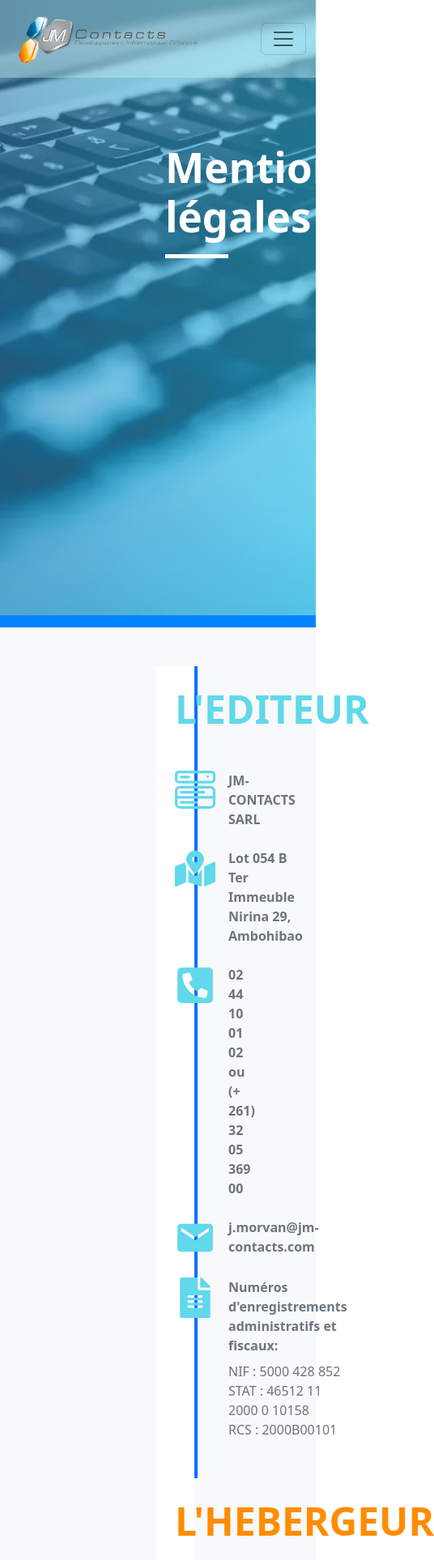
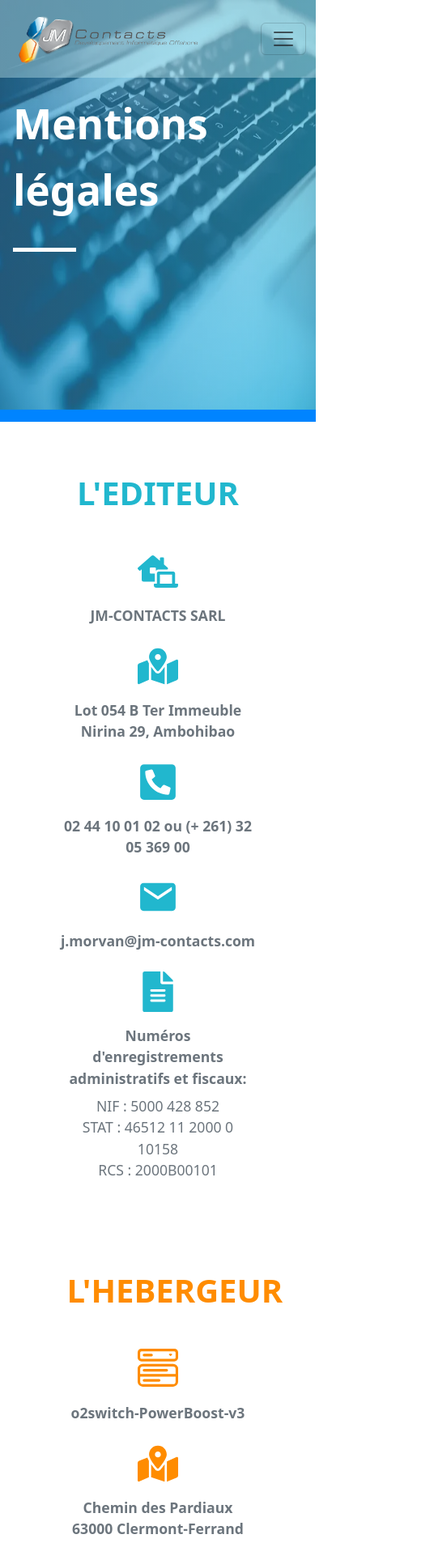
Before and after one commit to KantoAri/JMC-ReactProject, a React (Create React App) app: page /mentions-legales in a window 390 px wide. Shown: the top 1927 px of the page at 81% size, 536 px wide, since content can reach past the window. Built offline with nearby package versions, Linux system fonts and the light colour scheme.

Commit message:
feat: finalize legal mentions responsive design

```diff
--- /dev/null
+++ b/src/components/MentionLegales/MentionLegales.css
@@ -0,0 +1,103 @@
+.mention-hero {
+  background-image: linear-gradient(
+      to right,
+      rgba(52, 148, 206, 0.52),
+      rgba(46, 206, 255, 0.5)
+    ),
+    url("../../assets/mention-legale-1024x682.webp");
+  background-size: 100% 110%;
+  background-repeat: no-repeat;
+  min-height: 60vh;
+}
+
+.mention-title {
+  padding-bottom: 20px;
+  font-size: clamp(3.2rem, 8vw, 4rem);
+  margin-top: clamp(10rem, 5vw, 20rem);
+  position: relative;
+  text-align: center;
+}
+
+.underline-desktop {
+  position: absolute;
+  bottom: 0;
+  left: 0;
+  height: 5px;
+  background-color: #ffffffff;
+  width: clamp(4rem, 20vw, 8rem);
+}
+
+.underline-mobile {
+  height: 5px;
+  background-color: #ffffffff;
+  width: clamp(4rem, 20vw, 8rem);
+  margin: 30px 0;
+}
+
+@media (min-width: 768px) {
+  .underline-desktop {
+    display: block;
+  }
+  .underline-mobile {
+    display: none;
+  }
+  .mention-title {
+    margin-left: 12rem;
+  }
+  .info-row {
+    font-size: 1rem;
+  }
+}
+
+.mention-content {
+  border-top: 15px solid #0084ffff;
+  border-bottom: 15px solid #0084ffff;
+  padding: 0 12rem;
+}
+
+.editor-box {
+  background-color: white;
+  padding: 1rem;
+  height: 100%;
+  border-right: 4px solid #0d6efd;
+}
+
+@media (max-width: 767px) {
+  .mention-title {
+    text-align: left;
+    line-height: 1.6;
+    margin-top: 6rem !important;
+  }
+  .editor-box {
+    border-right: none;
+  }
+  .mention-hero {
+    padding: 1rem;
+    background-size: 100% 110%;
+    background-repeat: no-repeat;
+  }
+}
+
+.hebergeur-box {
+  background-color: white;
+  padding: 1rem;
+  height: 100%;
+}
+
+.section-title {
+  font-size: 2.5rem;
+  margin-bottom: 1rem;
+  text-align: start;
+}
+
+.editor-color {
+  color: #21b7ceff;
+}
+
+.hebergeur-color {
+  color: #ff8c00;
+}
+
+.info-row {
+  font-size: 1.1rem;
+}
--- a/src/components/MentionLegales/MentionLegales.jsx
+++ b/src/components/MentionLegales/MentionLegales.jsx
@@ -1,11 +1,14 @@
 import backgroundImg from "../../assets/mention-legale-1024x682.webp";
 import { useState, useEffect } from "react";
-import { FaPhoneSquareAlt } from "react-icons/fa";
+import {
+  FaPhoneSquareAlt,
+  FaFileAlt,
+  FaMapMarkedAlt,
+  FaLaptopHouse,
+} from "react-icons/fa";
 import { IoMdMail } from "react-icons/io";
-import { FaFileAlt } from "react-icons/fa";
-import { FaMapMarkedAlt } from "react-icons/fa";
 import { BsMenuButtonWide } from "react-icons/bs";
-import { FaLaptopHouse } from "react-icons/fa";
+import "./MentionLegales.css";
 
 const MentionLegales = () => {
   const [animationComplete, setAnimationComplete] = useState(false);
@@ -15,120 +18,89 @@ const MentionLegales = () => {
   }, []);
 
   const iconSize = 50;
-  const editeurColor = "#61d8ebff";
-  const hebergeurColor = "#ff8c00";
 
   return (
     <>
-      <div
-        className="container-fluid hello position-relative pt-3"
-        style={{
-          backgroundImage: ` linear-gradient(to right, rgba(52, 148, 206, 0.52), rgba(46, 206, 255, 0.5)), url(${backgroundImg})`,
-          backgroundSize: "100% 110%",
-          minHeight: "60vh",
-          backgroundRepeat: "no-repeat",
-        }}
-      >
-        <h1
-          className="fw-bold position-relative text-white"
-          style={{
-            paddingBottom: "20px",
-            fontSize: "5rem",
-            fontSize: "clamp(3.2rem, 8vw, 4rem)",
-            marginTop: "clamp(10rem, 5vw, 20rem)",
-            marginLeft: "12rem",
-          }}
-        >
-          Mentions légales{" "}
-          <span
-            style={{
-              position: "absolute",
-              bottom: 0,
-              left: 0,
-              width: "8rem",
-              height: "5px",
-              backgroundColor: "#ffffffff",
-              width: "clamp(4rem, 20vw, 8rem)",
-            }}
-          ></span>
+      <div className="mention-hero  position-relative pt-3 ">
+        <h1 className="mention-title fw-bold position-relative text-white text-md-start ">
+          Mentions légales
+          <span className="underline-desktop d-none d-md-block"></span>
+          <span className="underline-mobile d-md-none d-block "></span>
         </h1>
       </div>
+
+      <div className="mention-content container-fluid py-5 px-md-5 px-3">
         <div
-        className="container-fluid py-5"
-        style={{
-          backgroundColor: "#f8f9fa",
-          borderTop: "15px solid #0084ffff",
-          borderBottom: "15px solid #0084ffff",
-          padding: "0 12rem",
-        }}
+          className="row content-row"
+          style={{ width: "83%", margin: "auto" }}
         >
-        <div className="row">
-          <div className="col-md-6 pe-md-4">
-            <div className="bg-white p-4 h-100 border-end border-primary border-4">
-              <h2
-                className=" fw-bold mb-5"
-                style={{ fontSize: "3rem", color: editeurColor }}
-              >
+          <div className="col-md-6 pe-md-4 mb-5 mb-md-0">
+            <div className="editor-box">
+              <h2 className="section-title fw-bold mb-5 text-center text-md-start editor-color">
                 L'EDITEUR
               </h2>
 
-              <div className="mb-4 d-flex align-items-start">
-                <div className="me-3">
-                  <BsMenuButtonWide color={editeurColor} size={iconSize} />
+              <div className="mb-4 d-flex flex-md-row flex-column text-center text-md-start info-row">
+                <div className="me-md-3 mb-3 mb-md-0 d-flex justify-content-center icon">
+                  <FaLaptopHouse color="#21b7ceff" size={iconSize} />
                 </div>
                 <div>
-                  <strong className="text-secondary">JM-CONTACTS SARL</strong>
+                  <strong className="text-secondary info-text">
+                    JM-CONTACTS SARL
+                  </strong>
                 </div>
               </div>
 
-              <div className="mb-4 d-flex align-items-start">
-                <div className="me-3">
-                  <FaMapMarkedAlt color={editeurColor} size={iconSize} />
+              <div className="mb-4 d-flex flex-md-row flex-column text-center text-md-start info-row">
+                <div className="me-md-3 mb-3 mb-md-0 d-flex justify-content-center icon">
+                  <FaMapMarkedAlt color="#21b7ceff" size={iconSize} />
                 </div>
                 <div>
-                  <span className="text-secondary">
+                  <span className="text-secondary info-text">
                     <strong>Lot 054 B Ter Immeuble Nirina 29, Ambohibao</strong>
                   </span>
                 </div>
               </div>
 
-              <div className="mb-4 d-flex align-items-start">
-                <div className="me-3">
-                  <FaPhoneSquareAlt color={editeurColor} size={iconSize} />
+              <div className="mb-4 d-flex flex-md-row flex-column text-center text-md-start info-row">
+                <div className="me-md-3 mb-3 mb-md-0 d-flex justify-content-center icon">
+                  <FaPhoneSquareAlt color="#21b7ceff" size={iconSize} />
                 </div>
                 <div>
-                  <span className="text-secondary">
+                  <span className="text-secondary info-text">
                     <strong>02 44 10 01 02 ou (+ 261) 32 05 369 00</strong>
                   </span>
                 </div>
               </div>
 
-              <div className="mb-4 d-flex align-items-start">
-                <div className="me-3">
-                  <IoMdMail color={editeurColor} size={iconSize} />
+              <div className="mb-4 d-flex flex-md-row flex-column text-center text-md-start info-row">
+                <div className="me-md-3 mb-3 mb-md-0 d-flex justify-content-center icon">
+                  <IoMdMail color="#21b7ceff" size={iconSize} />
                 </div>
                 <div>
-                  <span className="text-secondary">
+                  <span className="text-secondary info-text">
                     <strong>j.morvan@jm-contacts.com</strong>
                   </span>
                 </div>
               </div>
 
-              <div className="mb-4 d-flex align-items-start">
-                <div className="me-3">
-                  <FaFileAlt color={editeurColor} size={iconSize} />
+              <div className="mb-4 d-flex flex-md-row flex-column text-center text-md-start info-row">
+                <div className="me-md-3 mb-3 mb-md-0 d-flex justify-content-center icon">
+                  <FaFileAlt color="#21b7ceff" size={iconSize} />
                 </div>
                 <div>
-                  <div>
-                    <strong className="text-secondary">
+                  <strong className="text-secondary info-text">
                     Numéros d'enregistrements administratifs et fiscaux:
                   </strong>
                   <div className="mt-2">
-                      <div className="text-secondary">NIF : 5000 428 852</div>
-                      <div className="text-secondary">
+                    <div className="text-secondary info-text">
+                      NIF : 5000 428 852
+                    </div>
+                    <div className="text-secondary info-text">
                       STAT : 46512 11 2000 0 10158
                     </div>
-                      <div className="text-secondary">RCS : 2000B00101</div>
+                    <div className="text-secondary info-text">
+                      RCS : 2000B00101
                     </div>
                   </div>
                 </div>
@@ -137,74 +109,69 @@ const MentionLegales = () => {
           </div>
 
           <div className="col-md-6 ps-md-4">
-            <div className="bg-white p-4 h-100">
-              <h2
-                className="fw-bold mb-5"
-                style={{ fontSize: "3rem", color: hebergeurColor }}
-              >
+            <div className="hebergeur-box bg-white p-4 h-100">
+              <h2 className="section-title fw-bold mb-5 text-start text-md-start hebergeur-color">
                 L'HEBERGEUR
               </h2>
 
-              <div className="mb-4 d-flex align-items-start">
-                <div className="me-3">
-                  <FaLaptopHouse color={hebergeurColor} size={iconSize} />
+              <div className="mb-4 d-flex flex-md-row flex-column text-center text-md-start info-row">
+                <div className="me-md-3 mb-3 mb-md-0 d-flex justify-content-center icon">
+                  <BsMenuButtonWide color="#ff8c00" size={iconSize} />
                 </div>
                 <div>
-                  <strong className="text-secondary">
+                  <strong className="text-secondary info-text">
                     o2switch-PowerBoost-v3
                   </strong>
                 </div>
               </div>
 
-              <div className="mb-4 d-flex align-items-start">
-                <div className="me-3">
-                  <FaMapMarkedAlt color={hebergeurColor} size={iconSize} />
+              <div className="mb-4 d-flex flex-md-row flex-column text-center text-md-start info-row">
+                <div className="me-md-3 mb-3 mb-md-0 d-flex justify-content-center icon">
+                  <FaMapMarkedAlt color="#ff8c00" size={iconSize} />
                 </div>
                 <div>
-                  <span className="text-secondary">
+                  <span className="text-secondary info-text">
                     <strong>Chemin des Pardiaux 63000 Clermont-Ferrand</strong>
                   </span>
                 </div>
               </div>
 
-              <div className="mb-4 d-flex align-items-start">
-                <div className="me-3">
-                  <FaPhoneSquareAlt color={hebergeurColor} size={iconSize} />
+              <div className="mb-4 d-flex flex-md-row flex-column text-center text-md-start info-row">
+                <div className="me-md-3 mb-3 mb-md-0 d-flex justify-content-center icon">
+                  <FaPhoneSquareAlt color="#ff8c00" size={iconSize} />
                 </div>
                 <div>
-                  <span className="text-secondary">
+                  <span className="text-secondary info-text">
                     <strong>0444446040</strong>
                   </span>
                 </div>
               </div>
 
-              <div className="mb-4 d-flex align-items-start">
-                <div className="me-3">
-                  <IoMdMail color={hebergeurColor} size={iconSize} />
+              <div className="mb-4 d-flex flex-md-row flex-column text-center text-md-start info-row">
+                <div className="me-md-3 mb-3 mb-md-0 d-flex justify-content-center icon">
+                  <IoMdMail color="#ff8c00" size={iconSize} />
                 </div>
                 <div>
-                  <span className="text-secondary">
+                  <span className="text-secondary info-text">
                     <strong>support@o2switch.fr</strong>
                   </span>
                 </div>
               </div>
 
-              <div className="mb-4 d-flex align-items-start">
-                <div className="me-3">
-                  <FaFileAlt color={hebergeurColor} size={iconSize} />
+              <div className="mb-4 d-flex flex-md-row flex-column text-center text-md-start info-row">
+                <div className="me-md-3 mb-3 mb-md-0 d-flex justify-content-center icon">
+                  <FaFileAlt color="#ff8c00" size={iconSize} />
                 </div>
                 <div>
-                  <div>
-                    <strong className="text-secondary">
+                  <strong className="text-secondary info-text">
                     Numéros d'enregistrements administratifs et fiscaux:
                   </strong>
                   <div className="mt-2">
-                      <div className="text-secondary">
+                    <div className="text-secondary info-text">
                       SIRET : 510 909 80700024
                     </div>
-                      <div className="text-secondary">
+                    <div className="text-secondary info-text">
                       RCS : Clermont-Ferrand
-                      </div>
                     </div>
                   </div>
                 </div>
```
Lines whose indentation alone changed are shown as unchanged.
